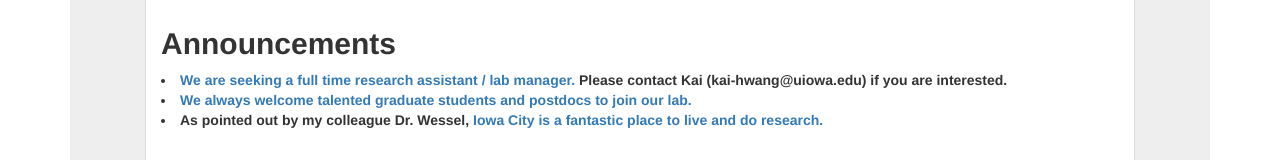
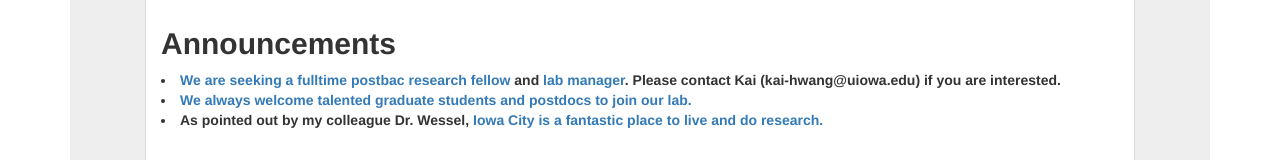
Before and after one commit to kaihwang/kaihwang.github.io, a plain HTML site: page about.html in a window 1280 px wide. Shown: the part 259-419 px from the top of the page. Drawn offline with Linux system fonts and the light colour scheme.

Commit message:
job ads.

```diff
--- a/about.html
+++ b/about.html
@@ -85,7 +85,7 @@
 	          <br>
 
             <h2><strong>Announcements </h2>
-            <li><a href="https://www.dropbox.com/s/4a6dwvxck0281zp/RA%20ad.pdf?dl=0">We are seeking a full time research assistant / lab manager. </a> Please contact Kai (kai-hwang@uiowa.edu) if you are interested.
+            <li><a href="https://jobs.uiowa.edu/research/view/321">We are seeking a fulltime postbac research fellow</a> and <a href="https://uiowa.referrals.selectminds.com/jobs/research-assistant-department-of-psychological-and-brain-sciences-6331">lab manager</a>. Please contact Kai (kai-hwang@uiowa.edu) if you are interested.
             <li><a href="https://www.dropbox.com/s/t6p17gsa2snvxpc/post%20doc%20and%20grad%20student%20ad%20-%20Hwang%20Lab.pdf?dl=0">We always welcome talented graduate students and postdocs to join our lab.</a>
             <li>As pointed out by my colleague Dr. Wessel, <a href="https://psychology.uiowa.edu/cognitive-neurology-lab/iowa-city">Iowa City is a fantastic place to live and do research. </a>
             <br>
```
Also changed, not shown: research.html (+0 -1 lines).
